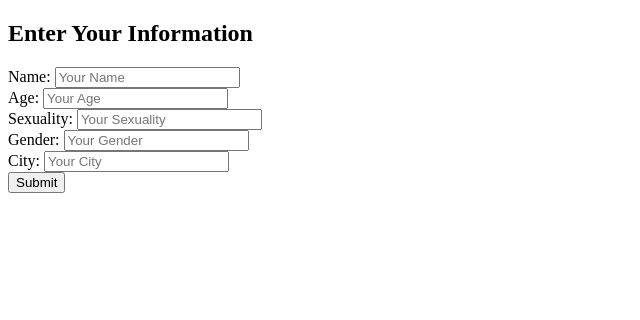
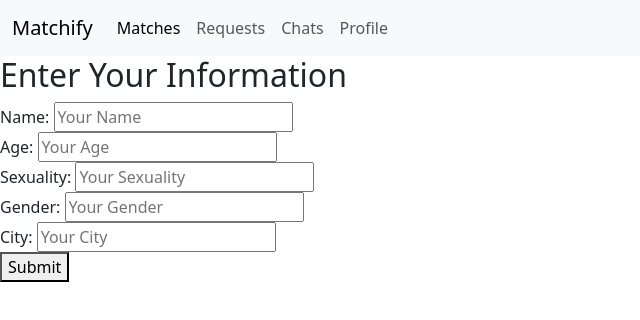
Before and after one commit to Enigma-52/Matchify, a website: page public/profile.html in a window 1280 px wide. Shown: the whole page, without its empty margins (0-640 px from the left). Drawn offline with nearby package versions, Linux system fonts and the light colour scheme.

Commit message:
add profile section

```diff
--- a/public/details.html
+++ b/public/profile.html
@@ -5,9 +5,26 @@
 <head>
   <meta charset="UTF-8">
   <meta name="viewport" content="width=device-width, initial-scale=1.0">
+  <link href="https://cdn.jsdelivr.net/npm/bootstrap@5.3.2/dist/css/bootstrap.min.css" rel="stylesheet" integrity="sha384-T3c6CoIi6uLrA9TneNEoa7RxnatzjcDSCmG1MXxSR1GAsXEV/Dwwykc2MPK8M2HN" crossorigin="anonymous">
   <title>Enter Your Information</title>
 </head>
 <body>
+  <nav class="navbar navbar-expand-lg bg-body-tertiary">
+    <div class="container-fluid">
+      <a class="navbar-brand" href="#">Matchify</a>
+      <button class="navbar-toggler" type="button" data-bs-toggle="collapse" data-bs-target="#navbarNavAltMarkup" aria-controls="navbarNavAltMarkup" aria-expanded="false" aria-label="Toggle navigation">
+        <span class="navbar-toggler-icon"></span>
+      </button>
+      <div class="collapse navbar-collapse" id="navbarNavAltMarkup">
+        <div class="navbar-nav">
+          <a class="nav-link active" aria-current="page" href="callback.html">Matches</a>
+          <a class="nav-link" href="requests.html">Requests</a>
+          <a class="nav-link" href="chat.html">Chats</a>
+          <a class="nav-link" href="profile.html">Profile</a>
+        </div>
+      </div>
+    </div>
+  </nav>
 
 <h2>Enter Your Information</h2>
 <form id="userInfoForm">
@@ -65,6 +82,7 @@ document.addEventListener('DOMContentLoaded', () => {
   });
 });
 </script>
+<script src="https://cdn.jsdelivr.net/npm/bootstrap@5.3.2/dist/js/bootstrap.bundle.min.js" integrity="sha384-C6RzsynM9kWDrMNeT87bh95OGNyZPhcTNXj1NW7RuBCsyN/o0jlpcV8Qyq46cDfL" crossorigin="anonymous"></script>
 
 </body>
 </html>
--- a/server.mjs
+++ b/server.mjs
@@ -169,7 +169,7 @@ app.get('/callback', async (req, res) => {
         {
             res.redirect('callback.html');
         }
-        else res.redirect('details.html');
+        else res.redirect('profile.html');
 
 
     } catch (error) {
```
Also changed, not shown: public/callback.html (+1 -0 lines), public/chat.html (+2 -0 lines), public/index.html (+1 -0 lines), public/requests.html (+2 -0 lines).
